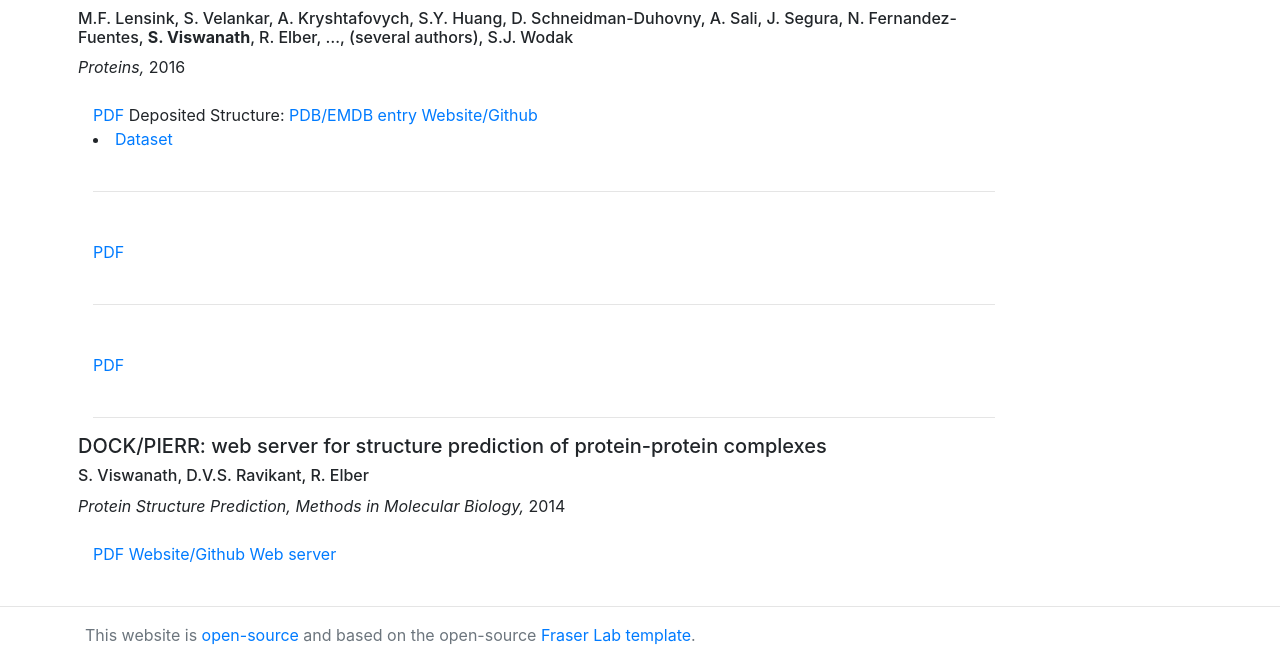
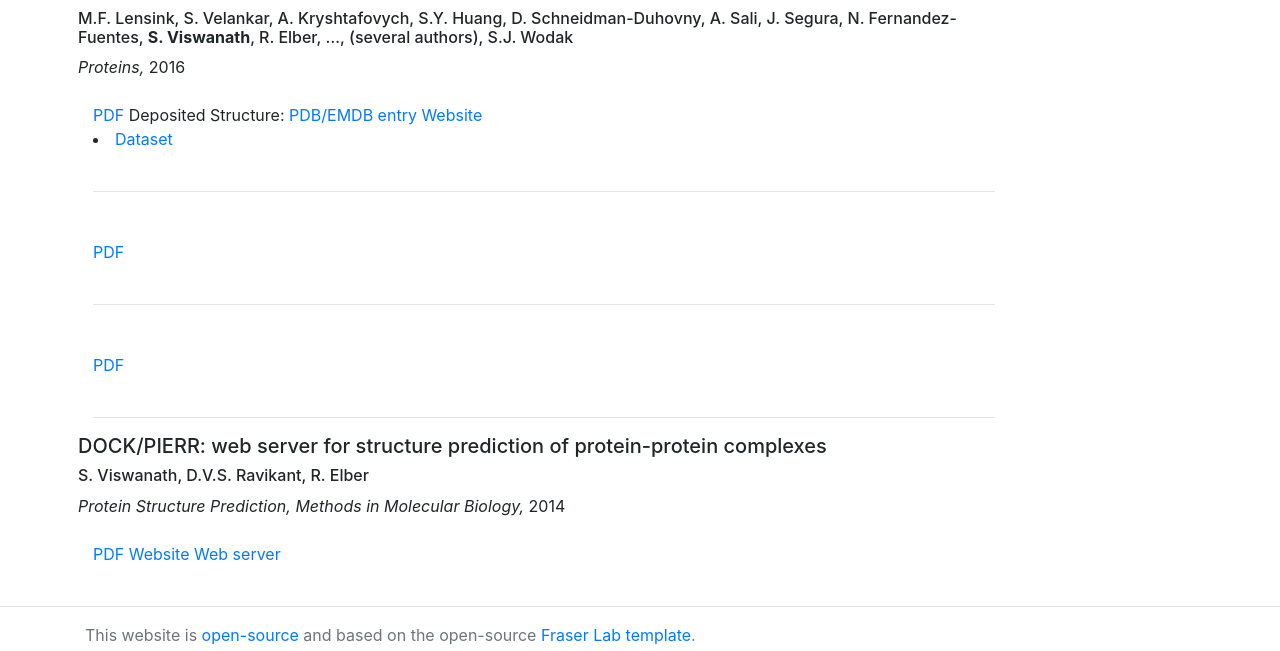
Before and after one commit to isblab/website, a Jekyll site: the page built from Publications/index.html, in a window 1280 px wide. Shown: the part 1310-1961 px from the top of the page. Built offline with Jekyll 4.4.1, drawn with Linux system fonts in a browser that asks for light colours.

Commit message:
changed file locs

```diff
--- a/Publications/index.html
+++ b/Publications/index.html
@@ -19,14 +19,16 @@
 	</div>
 </div>
 
-<div class="row" style="padding-top: 20px; margin-top: -20px">
+
 
 		{% if publication.image %}
+		 <div class="row" style="padding-top: 20px; margin-top: -20px">
 			<div class="col-sm-4">
 			<img class = "img-fluid" src = "{{publication.image}}" alt =  "Key Figure" style="max-height: 200px;">
     	</div>
 			<div class="col-sm-6">
 		{% else  %}
+		 <div class="row" style="padding-top: 0px; margin-top: 0px">
 			<div class="col-sm-8">
   	{% endif %}
 
@@ -46,7 +48,7 @@
 
 	 <!--Github - optional-->
 	 {% if publication.website%}
-   <a href="{{publication.website}}" alt="Website: {{publication.website}} (opens in new tab)" target="_blank">Website/Github</a>
+   <a href="{{publication.website}}" alt="Website: {{publication.website}} (opens in new tab)" target="_blank">Website </a>
 	 {% endif %}
 
 		<!--dataset records - optional-->
```
